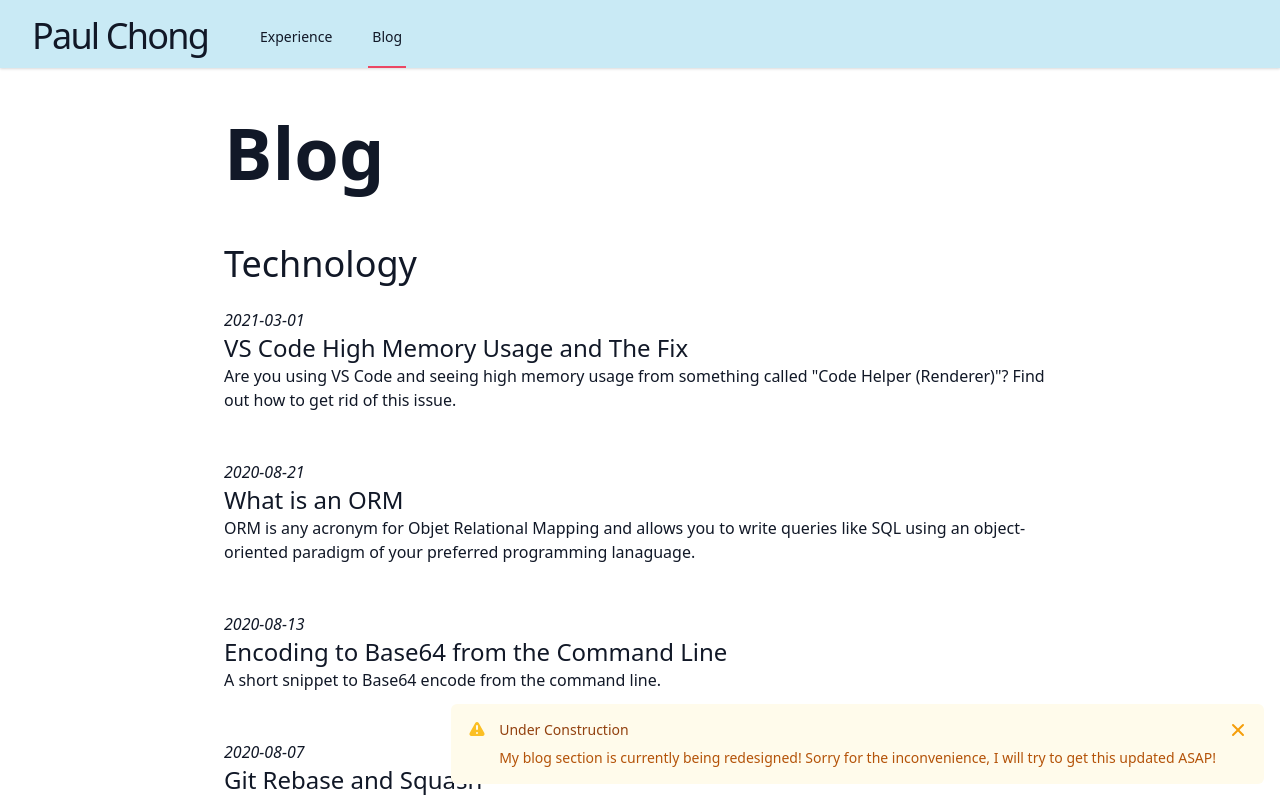
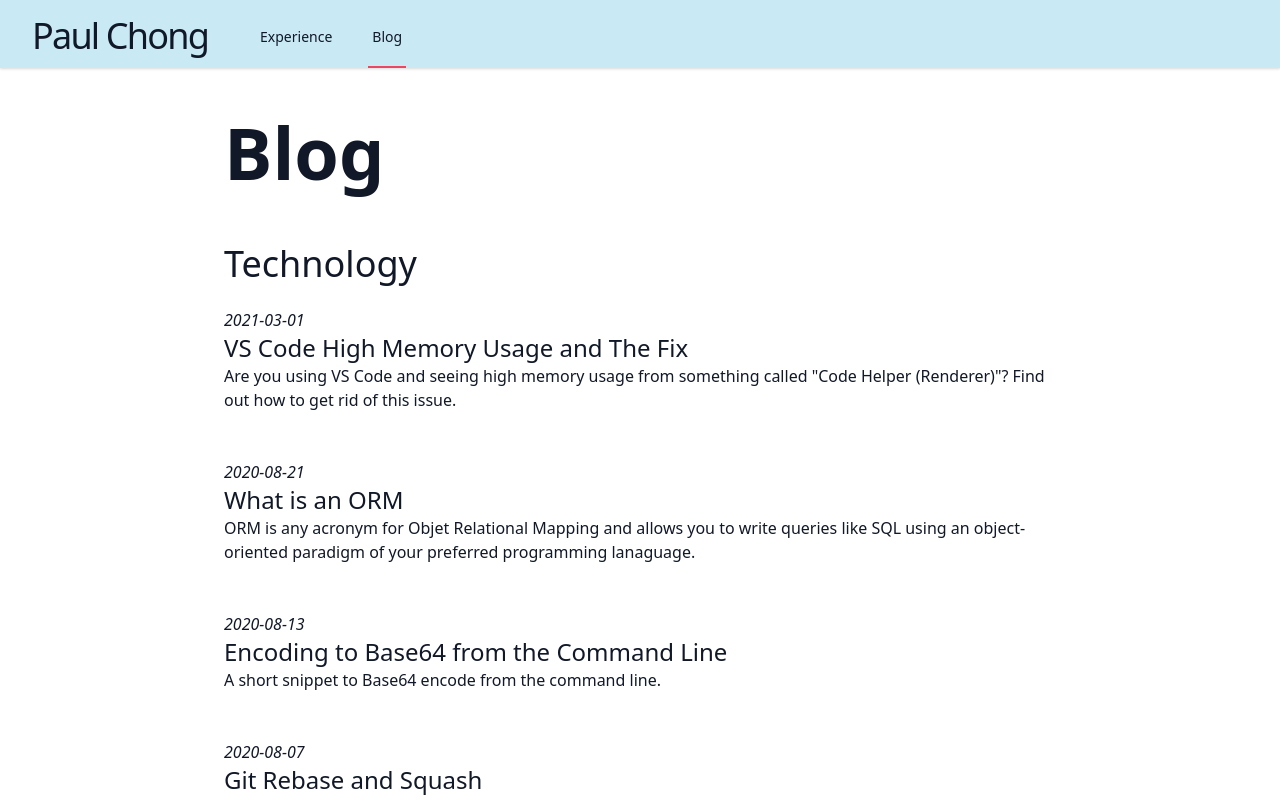
Before and after one commit to phc5/next-portfolio, a Next.js app: page /blog in a window 1280 px wide. Shown: the top 800 px of the page. Built offline with nearby package versions, Linux system fonts and the light colour scheme; what @tailwindcss/typography would draw is missing.

Commit message:
Removes under construction notification

```diff
--- a/components/Notifications/WarningNotification.tsx
+++ /dev/null
@@ -1,64 +0,0 @@
-export default function WarningNotification({
-  message,
-  title,
-  stateUpdater,
-  stateValue,
-}) {
-  return (
-    <div
-      className={`rounded-md bg-yellow-50 p-4 ${stateValue ? 'hidden' : ''}`}
-    >
-      <div className="flex">
-        <div className="flex-shrink-0">
-          <svg
-            className="h-5 w-5 text-yellow-400"
-            xmlns="http://www.w3.org/2000/svg"
-            viewBox="0 0 20 20"
-            fill="currentColor"
-            aria-hidden="true"
-          >
-            <path
-              fillRule="evenodd"
-              d="M8.257 3.099c.765-1.36 2.722-1.36 3.486 0l5.58 9.92c.75 1.334-.213 2.98-1.742 2.98H4.42c-1.53 0-2.493-1.646-1.743-2.98l5.58-9.92zM11 13a1 1 0 11-2 0 1 1 0 012 0zm-1-8a1 1 0 00-1 1v3a1 1 0 002 0V6a1 1 0 00-1-1z"
-              clipRule="evenodd"
-            />
-          </svg>
-        </div>
-        <div className="ml-3">
-          <h3 className="text-sm font-medium text-yellow-800">{title}</h3>
-          <div className="mt-2 text-sm text-yellow-700">
-            <p>{message}</p>
-          </div>
-        </div>
-
-        <div className="ml-auto pl-3">
-          <div className="-mx-1.5 -my-1.5">
-            <button
-              className="inline-flex bg-yellow-50 rounded-md p-1.5 text-yellow-500 hover:bg-yellow-100 focus:outline-none focus:ring-2 focus:ring-offset-2 focus:ring-offset-yellow-50 focus:ring-yellow-600"
-              onClick={() => {
-                localStorage.setItem('blogWarningMessageDismissed', 'true');
-                stateUpdater(true);
-              }}
-            >
-              <span className="sr-only">Dismiss</span>
-
-              <svg
-                className="h-5 w-5"
-                xmlns="http://www.w3.org/2000/svg"
-                viewBox="0 0 20 20"
-                fill="currentColor"
-                aria-hidden="true"
-              >
-                <path
-                  fillRule="evenodd"
-                  d="M4.293 4.293a1 1 0 011.414 0L10 8.586l4.293-4.293a1 1 0 111.414 1.414L11.414 10l4.293 4.293a1 1 0 01-1.414 1.414L10 11.414l-4.293 4.293a1 1 0 01-1.414-1.414L8.586 10 4.293 5.707a1 1 0 010-1.414z"
-                  clipRule="evenodd"
-                />
-              </svg>
-            </button>
-          </div>
-        </div>
-      </div>
-    </div>
-  );
-}
--- a/pages/blog/index.tsx
+++ b/pages/blog/index.tsx
@@ -1,21 +1,10 @@
-import React, { useState, useEffect } from 'react';
+import React from 'react';
 import Head from 'next/head';
 import Link from 'next/link';
 import Layout from '../../components/Layout';
-import WarningNotification from '../../components/Notifications/WarningNotification';
 import { getMapOfFiles, getDirectories } from '../../lib/api';
 
 export default function BlogPage({ directories, mapOfFiles }) {
-  const [isNotificationDismissed, setIsNotificationDismissed] = useState(false);
-
-  useEffect(() => {
-    if (window !== undefined) {
-      setIsNotificationDismissed(
-        window?.localStorage?.getItem('blogWarningMessageDismissed') === 'true'
-      );
-    }
-  }, []);
-
   const allPosts = directories.map((directory) => {
     const posts = mapOfFiles[directory].map((post) => (
       <article key={post.title} className="py-6">
@@ -46,15 +35,6 @@ export default function BlogPage({ directories, mapOfFiles }) {
 
   return (
     <Layout>
-      <div className="fixed bottom-0 right-0 m-4">
-        <WarningNotification
-          title="Under Construction"
-          message="My blog section is currently being redesigned! Sorry for the inconvenience, I will try to get this updated ASAP!"
-          stateUpdater={setIsNotificationDismissed}
-          stateValue={isNotificationDismissed}
-        />
-      </div>
-
       <div>
         <Head>
           <title>Blog | Paul Chong's Blog</title>
```
